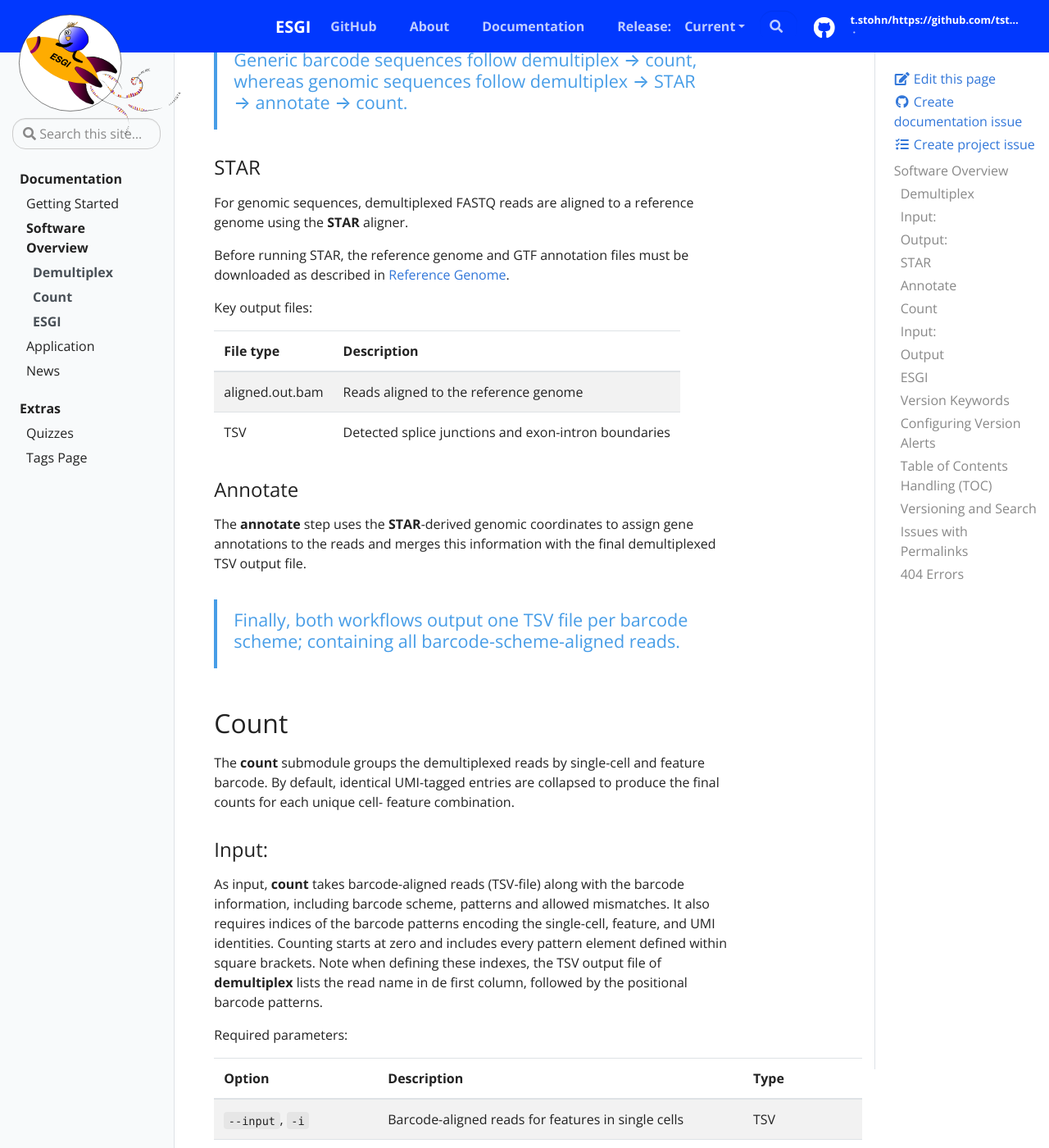
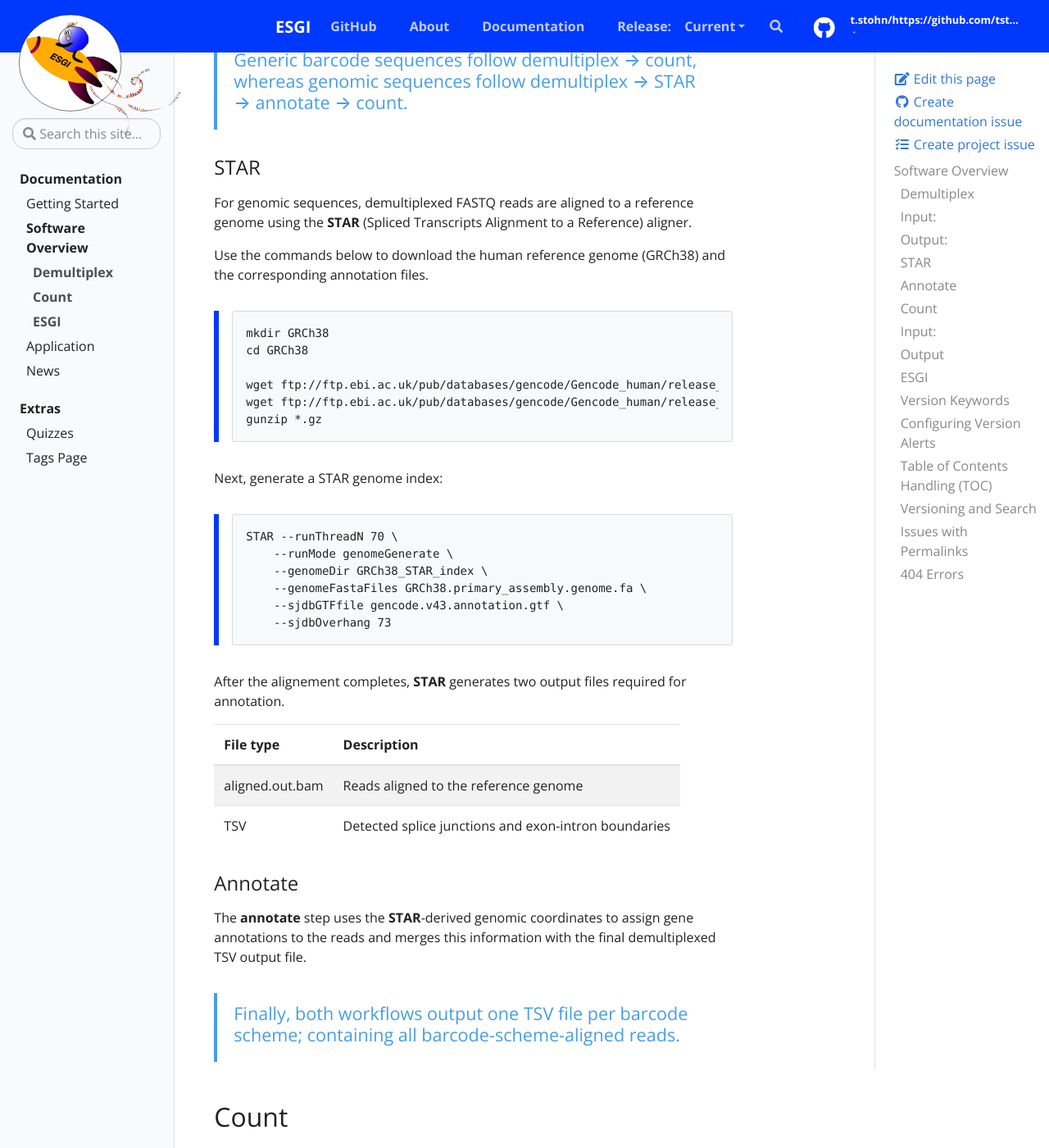
Before and after one commit to tstohn/ESGI.documentation, a Jekyll site: the page built from _docs/software-overview.md, in a window 1280 px wide and 1400 px high, scrolled down 3251 px. Shown: the whole window at 82% size. Built offline with Jekyll 4.4.1, drawn with Linux system fonts in a browser that asks for light colours.

Commit message:
update STAR

````diff
--- a/_docs/software-overview.md
+++ b/_docs/software-overview.md
@@ -77,11 +77,30 @@ Also, it reports the alignment performance into three match type categories, exp
 {% include alert.html type="info" title="Generic barcode sequences follow demultiplex → count, whereas genomic sequences follow demultiplex → STAR → annotate → count." %}
 
 ### STAR
-For genomic sequences, demultiplexed FASTQ reads are aligned to a reference genome using the **STAR** aligner.
+For genomic sequences, demultiplexed FASTQ reads are aligned to a reference genome using the **STAR** (Spliced Transcripts Alignment to a Reference) aligner.
 
-Before running STAR, the reference genome and GTF annotation files must be downloaded as described in [Reference Genome](getting-started#reference-genome).
+Use the commands below to download the human reference genome (GRCh38) and the corresponding annotation files.
 
-Key output files:
+>```
+>mkdir GRCh38
+>cd GRCh38
+>
+>wget ftp://ftp.ebi.ac.uk/pub/databases/gencode/Gencode_human/release_43/GRCh38.primary_assembly.genome.fa.gz
+>wget ftp://ftp.ebi.ac.uk/pub/databases/gencode/Gencode_human/release_43/gencode.v43.annotation.gtf.gz
+>gunzip *.gz
+>```
+
+Next, generate a STAR genome index:
+>```
+>STAR --runThreadN 70 \
+>     --runMode genomeGenerate \
+>     --genomeDir GRCh38_STAR_index \
+>     --genomeFastaFiles GRCh38.primary_assembly.genome.fa \
+>     --sjdbGTFfile gencode.v43.annotation.gtf \
+>     --sjdbOverhang 73
+>```
+
+After the alignement completes, **STAR** generates two output files required for annotation.
 
 | File type | Description |
 | --------- | ----------- |
````
